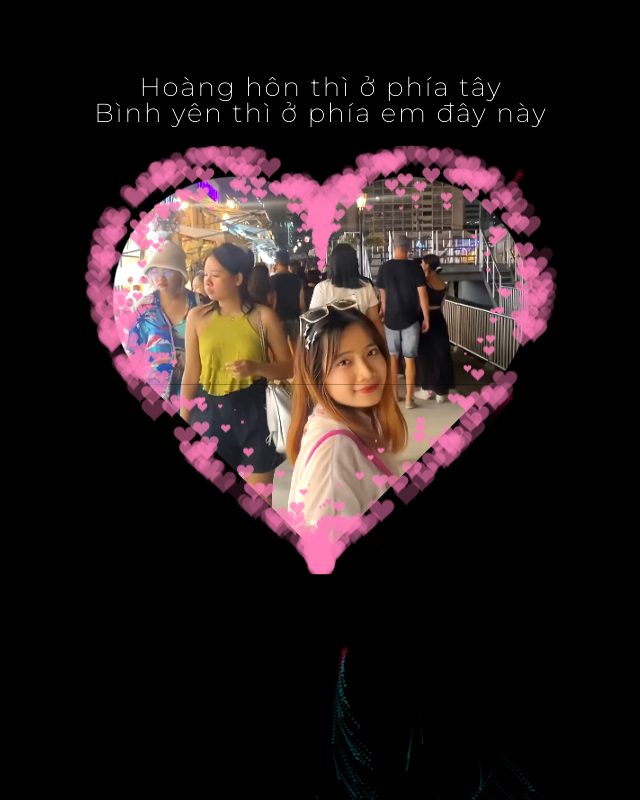
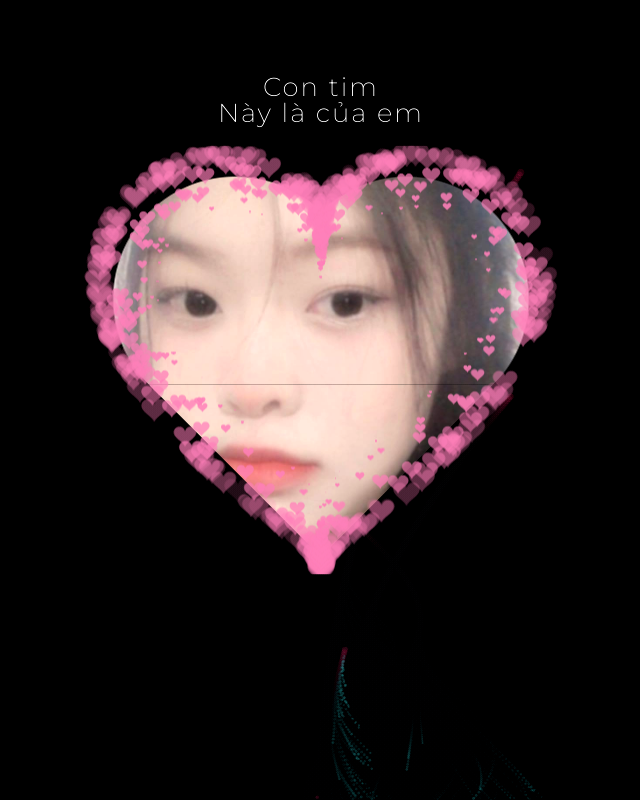
Before and after one commit to hazzot/profile, a plain HTML site: page index.html in a window 1280 px wide. Shown: the whole page, without its empty margins (319-959 px from the left). Drawn offline with nearby package versions, Linux system fonts and the light colour scheme.

Commit message:
Update index.html

```diff
--- a/index.html
+++ b/index.html
@@ -22,10 +22,10 @@
     <!-- </div> -->
     <div class="title">
       <!-- EDIT HERE -->
-      <h3 class="STARDUST3">Hoàng hôn thì ở phía tây      </h3>
-      <h3 class="STARDUST3">Bình yên thì ở phía em đây này</h3>
+      <h3 class="STARDUST3">Con tim       </h3>
+      <h3 class="STARDUST3">Này là của em</h3>
 
-      <img class="img" src="hinh.jpeg" alt="JUNO_OKYO" />
+      <img class="img" src="image_2025-01-19_212857737.png" alt="JUNO_OKYO" />
       <canvas id="pinkboard"></canvas>
     </div>
 
```
